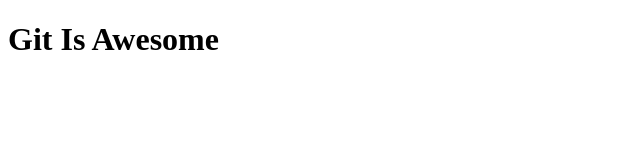
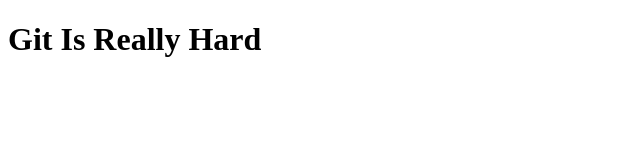
Before and after one commit to lane-faison/Tests, a plain HTML site: page index.html in a window 1280 px wide. Shown: the whole page, without its empty margins (0-640 px from the left). Drawn offline with Linux system fonts and the light colour scheme.

Commit message:
2nd_draft

```diff
--- a/index.html
+++ b/index.html
@@ -5,6 +5,6 @@
     <title>Git Branch Exercise</title>
   </head>
   <body>
-    <h1>Git Is Awesome</h1>
+    <h1>Git Is Really Hard</h1>
   </body>
 </html>
```
Also changed, not shown: 1 other file.
